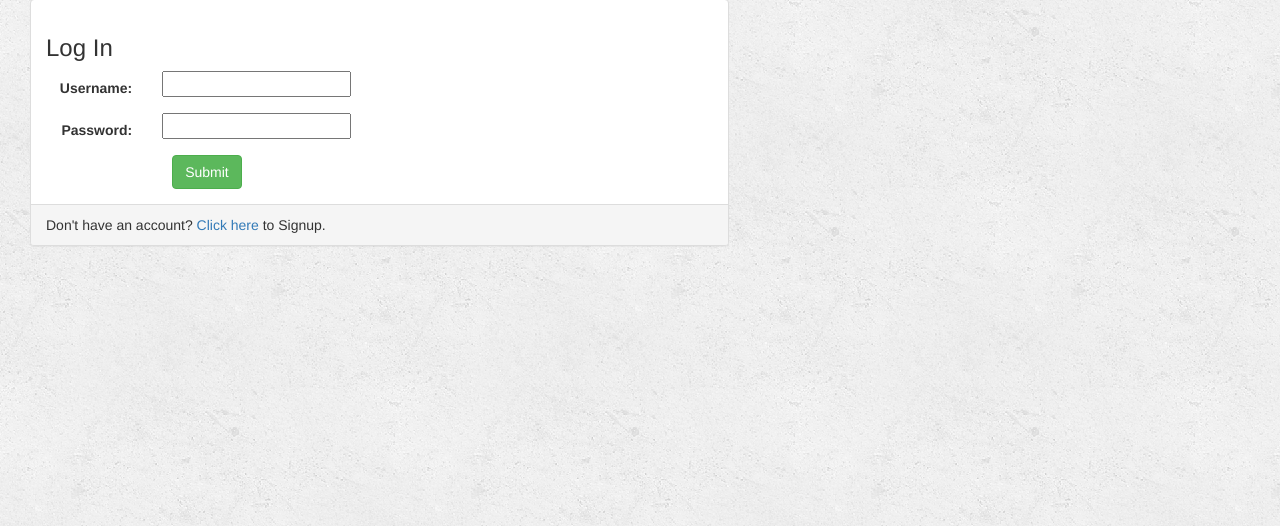
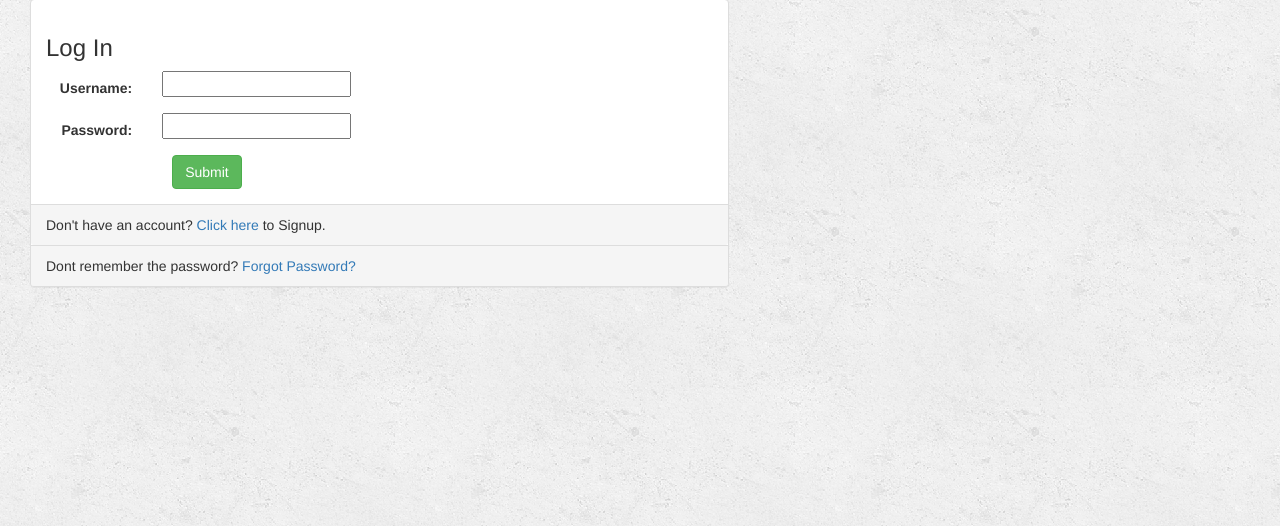
Before and after one commit to Abhishekjindal09/Django-project, a Django app: page /movie/ in a window 1280 px wide. Shown: the part 126-652 px from the top of the page. Run offline with Django 3.2, Linux system fonts and the light colour scheme; some libraries are stand-ins or nearby versions.

Commit message:
Add my changes

```diff
--- a/movie/templates/movie/login.html
+++ b/movie/templates/movie/login.html
@@ -37,6 +37,9 @@
 		<div class="panel-footer">
 		       Don't have an account? <a href="{% url 'movie:signup' %}">Click here</a> to Signup.
 		 </div>
+		     <div class="panel-footer">
+                    Dont remember the password? <a href="{% url 'movie:forgot' %}">Forgot Password?</a>
+                </div>
             </div>
         </div>
     </div>
```
